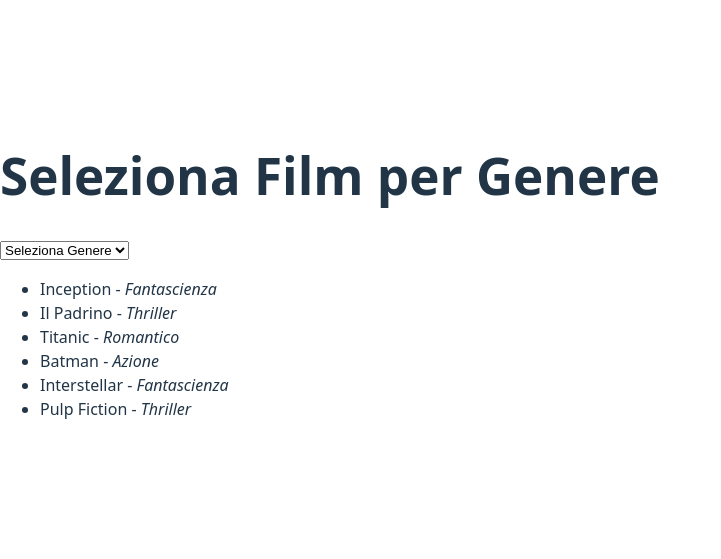
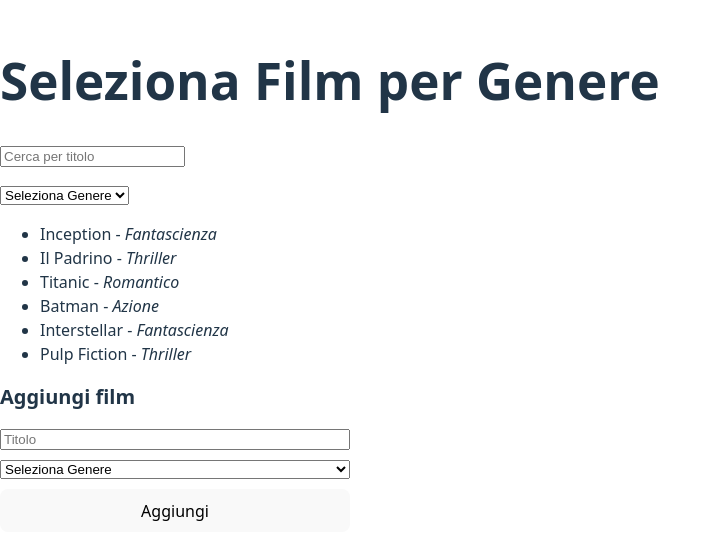
Before and after one commit to biancapcr/react-movie-filter, a React (Vite) app: page / in a window 1280 px wide. Shown: the part 125-684 px from the top of the page, without its empty margins (0-721 px from the left). Built offline with nearby package versions, Linux system fonts and the light colour scheme.

Commit message:
[feat](search): add title query input and combine with genre filter + [feat](form): allow adding new movies to the list

```diff
--- a/src/App.jsx
+++ b/src/App.jsx
@@ -18,27 +18,64 @@
   // tracciamento filtro selezionato
   const [genreFilter, setGenreFilter] = useState("");
 
+  // tracciamento via titolo selezionato
+  const [titleQuery, setTitleQuery] = useState("");
+
   // mantenimento risultati da mostrare in UI
   const [results, setResults] = useState(initialMovies);
 
   // ricavo lista dei generi disponibili dai dati
   const genres = ["", ...Array.from(new Set(sourceMovies.map(m => m.genre))).sort()];
 
-  // ricalcolo risultato quando cambia il filtro
+  // ricalcolo risultato quando cambia filtro o query
   useEffect(() => {
-    // applicazione filtro & aggiornamento stato
+    // filtro per genere & titolo
     setResults(
-      sourceMovies.filter(
-        (movie) => genreFilter === "" || movie.genre === genreFilter
-      )
+      sourceMovies.filter((movie) => {
+        const matchGenre = genreFilter === "" || movie.genre === genreFilter;
+        const q = titleQuery.trim().toLowerCase();
+        const matchTitle = q === "" || movie.title.toLowerCase().includes(q);
+        return matchGenre && matchTitle;
+      })
     );
-  }, [genreFilter, sourceMovies]);
+  }, [genreFilter, titleQuery, sourceMovies]);
+
+   // aggiunta di un nuovo film
+  const [newTitle, setNewTitle] = useState("");
+  const [newGenre, setNewGenre] = useState("");
+
+  const addMovie = (e) => {
+    // prevenzione refresh
+    e.preventDefault();
+    // ripulisco input
+    const title = newTitle.trim();
+    const genre = newGenre.trim();
+    // blocco inserimenti vuoti
+    if (!title) return;
+    if (!genre) return;
+
+    setSourceMovies((prev) => [...prev, { title, genre }]);
+    // svuotamento campi del form dopo l’inserimento
+    setNewTitle("");
+    setNewGenre("");
+  };
 
   return (
     <div className="container">
       <h1>Seleziona Film per Genere</h1>
 
-      {/* menu*/}
+      {/* campo di ricerca per titolo */}
+      <div style={{ marginBottom: 15 }}>
+        <input
+          type="text"
+          placeholder="Cerca per titolo"
+          value={titleQuery}
+          onChange={(e) => setTitleQuery(e.target.value)}
+          aria-label="Cerca film per titolo"
+        />
+      </div>
+
+      {/* menu */}
       <select
         value={genreFilter}
         onChange={(e) => setGenreFilter(e.target.value)}
@@ -58,7 +95,35 @@
           </li>
         ))}
       </ul>
+
+      {/* form per aggiungere un nuovo film */}
+      <form onSubmit={addMovie} style={{ marginTop: 15 }}>
+        <h2 style={{ fontSize: 20 }}>Aggiungi film</h2>
+        <div style={{ display: "grid", gap: 10, maxWidth: 350 }}>
+          <input
+            type="text"
+            placeholder="Titolo"
+            value={newTitle}
+            onChange={(e) => setNewTitle(e.target.value)}
+            aria-label="Titolo nuovo film"
+          />
+          {/* generi */}
+          <select
+            value={newGenre}
+            onChange={(e) => setNewGenre(e.target.value)}
+            aria-label="Genere nuovo film"
+          >
+            <option value="">Seleziona Genere</option>
+            <option value="Fantascienza">Fantascienza</option>
+            <option value="Thriller">Thriller</option>
+            <option value="Romantico">Romantico</option>
+            <option value="Azione">Azione</option>
+          </select>
+
+          <button type="submit">Aggiungi</button>
+        </div>
+      </form>
     </div>
   );
-};
+}
 export default App;
```
